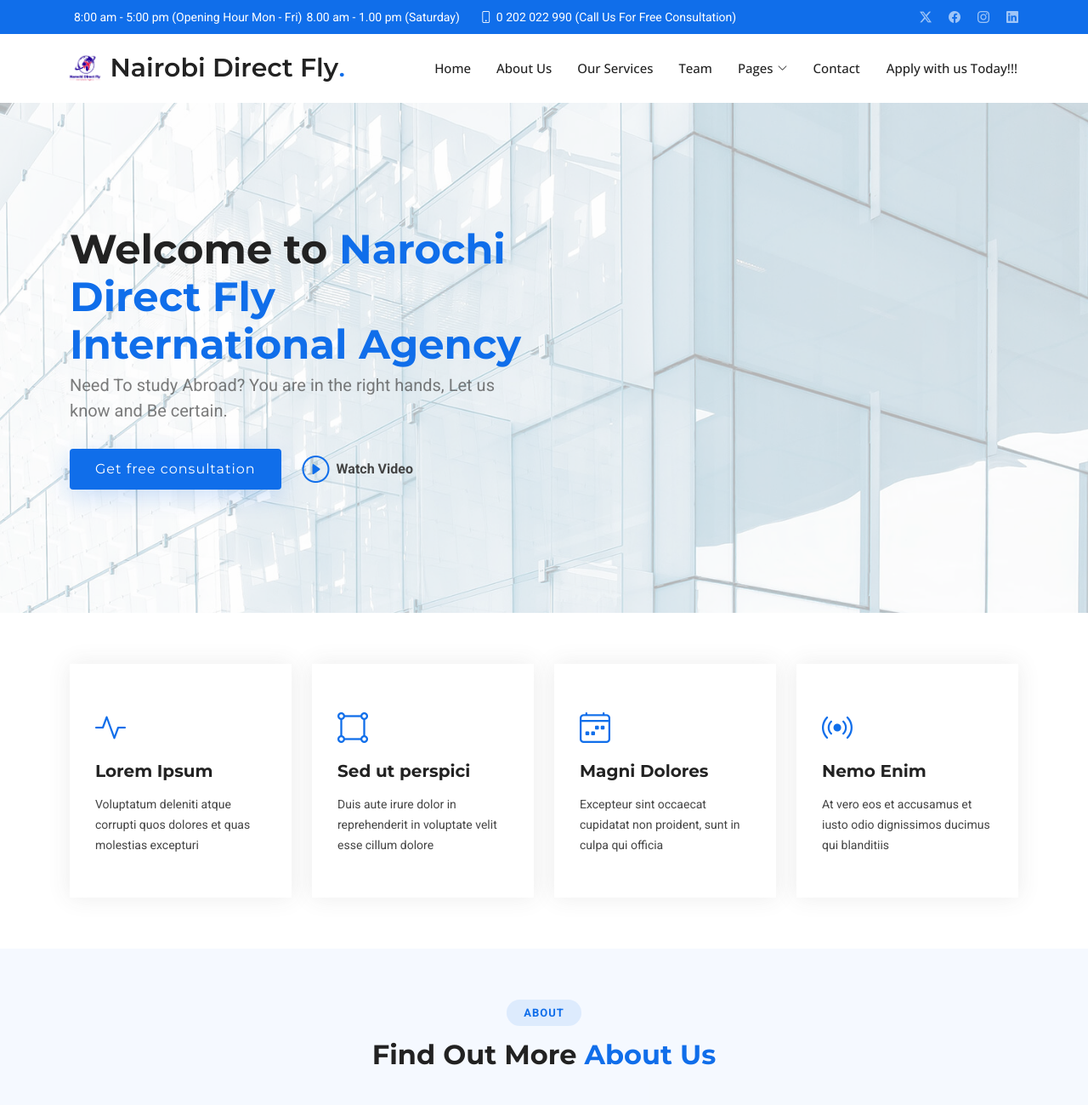
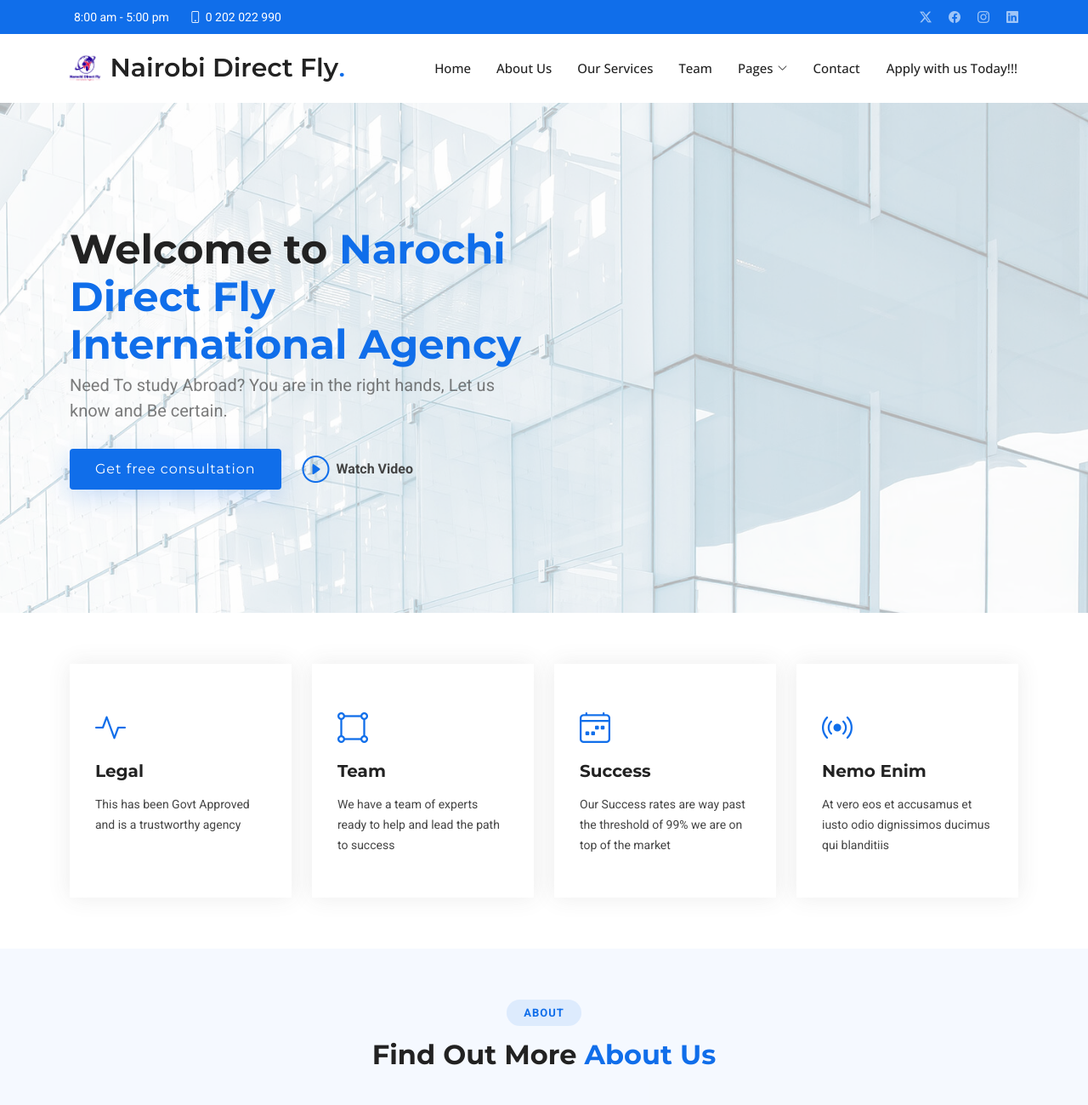
Before and after one commit to emmanuel-njihia/bizland, a plain HTML site: page index.html in a window 1280 px wide. Shown: the top 1300 px of the page at 85% size. Drawn offline with nearby package versions, Linux system fonts and the light colour scheme.

Commit message:
Add files via upload

```diff
--- a/index.html
+++ b/index.html
@@ -35,9 +35,8 @@
     <div class="topbar d-flex align-items-center">
       <div class="container d-flex justify-content-center justify-content-md-between">
         <div class="contact-info d-flex align-items-center">
-          <i class="bi bi-time d-flex align-items-center"><a href="8:00 am - 5:00 pm">8:00 am - 5:00 pm (Opening Hour Mon - Fri)</a></i>
-          <i class="bi bi-time d-flex align-items-center"><a href="8.00 am - 1.00 pm">8.00 am - 1.00 pm (Saturday)</a></i>
-          <i class="bi bi-phone d-flex align-items-center ms-4"><span>0 202 022 990 (Call Us For Free Consultation)</span></i>
+          <i class="bi bi-time d-flex align-items-center"><a href="8:00 am - 5:00 pm">8:00 am - 5:00 pm</a></i>
+          <i class="bi bi-phone d-flex align-items-center ms-4"><span>0 202 022 990</span></i>
         </div>
         <div class="social-links d-none d-md-flex align-items-center">
           <a href="#" class="twitter"><i class="bi bi-twitter-x"></i></a>
@@ -112,24 +111,24 @@
           <div class="col-xl-3 col-md-6 d-flex" data-aos="fade-up" data-aos-delay="100">
             <div class="service-item position-relative">
               <div class="icon"><i class="bi bi-activity icon"></i></div>
-              <h4><a href="" class="stretched-link">Lorem Ipsum</a></h4>
-              <p>Voluptatum deleniti atque corrupti quos dolores et quas molestias excepturi</p>
+              <h4><a href="" class="stretched-link">Legal</a></h4>
+              <p>This has been Govt Approved and is a trustworthy agency</p>
             </div>
           </div><!-- End Service Item -->
 
           <div class="col-xl-3 col-md-6 d-flex" data-aos="fade-up" data-aos-delay="200">
             <div class="service-item position-relative">
               <div class="icon"><i class="bi bi-bounding-box-circles icon"></i></div>
-              <h4><a href="" class="stretched-link">Sed ut perspici</a></h4>
-              <p>Duis aute irure dolor in reprehenderit in voluptate velit esse cillum dolore</p>
+              <h4><a href="" class="stretched-link">Team</a></h4>
+              <p>We have a team of experts ready to help and lead the path to success</p>
             </div>
           </div><!-- End Service Item -->
 
           <div class="col-xl-3 col-md-6 d-flex" data-aos="fade-up" data-aos-delay="300">
             <div class="service-item position-relative">
               <div class="icon"><i class="bi bi-calendar4-week icon"></i></div>
-              <h4><a href="" class="stretched-link">Magni Dolores</a></h4>
-              <p>Excepteur sint occaecat cupidatat non proident, sunt in culpa qui officia</p>
+              <h4><a href="" class="stretched-link">Success</a></h4>
+              <p>Our Success rates are way past the threshold of 99% we are on top of the market</p>
             </div>
           </div><!-- End Service Item -->
 
```
